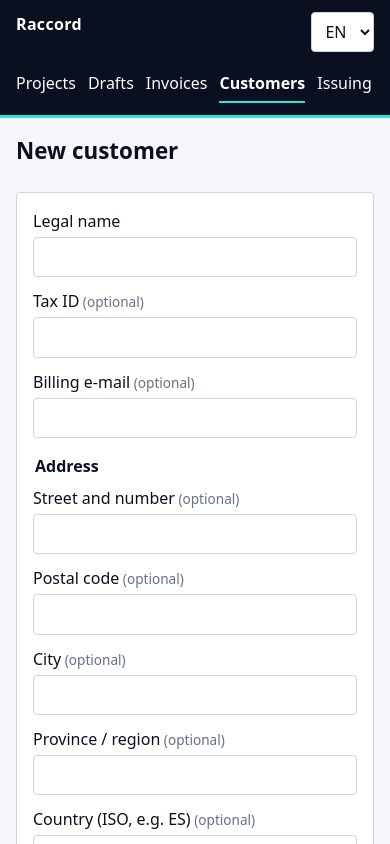
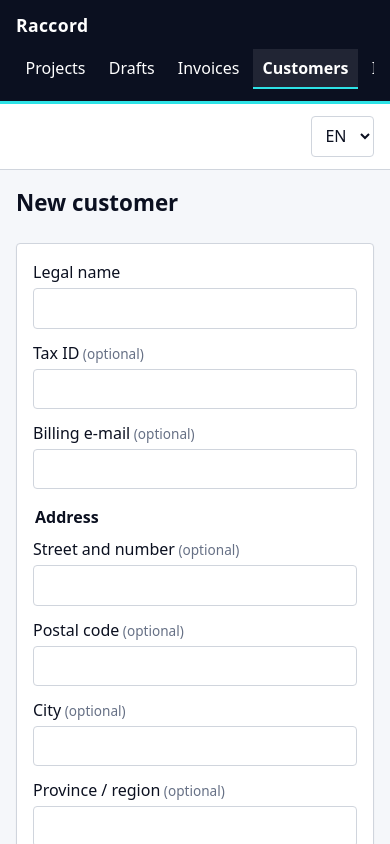
Before and after one commit to juangcarmona/raccord, a React (Vite) app in the folder src/Raccord.Frontend/: page /customers/new in a window 390 px wide. Shown: the top 844 px of the page. Built offline with nearby package versions, Linux system fonts and the light colour scheme; what openapi-fetch would draw is missing.

Commit message:
feat: align app shell navigation with design system

```diff
--- a/src/Raccord.Frontend/src/app/AppShell.tsx
+++ b/src/Raccord.Frontend/src/app/AppShell.tsx
@@ -36,7 +36,8 @@ export function AppShell() {
             <a className="skip-link" href="#main">
                 {t("app.skipToContent")}
             </a>
-            <header className="shell__header">
+            <div className="shell__layout">
+                <aside className="shell__sidebar">
                     <span className="brand">{t("app.name")}</span>
                     <nav aria-label={t("nav.main")}>
                         <ul>
@@ -47,6 +48,9 @@ export function AppShell() {
                             ))}
                         </ul>
                     </nav>
+                </aside>
+                <div className="shell__content">
+                    <header className="shell__toolbar">
                         <label className="locale">
                             <span className="visually-hidden">{t("app.language")}</span>
                             <select
@@ -67,5 +71,7 @@ export function AppShell() {
                         <Outlet />
                     </main>
                 </div>
+            </div>
+        </div>
     );
 }
--- a/src/Raccord.Frontend/src/styles.css
+++ b/src/Raccord.Frontend/src/styles.css
@@ -66,47 +66,65 @@ body {
     top: 1rem;
 }
 
-.shell__header {
-    display: flex;
-    flex-wrap: wrap;
-    align-items: center;
-    gap: 1rem 2rem;
-    padding: 0.75rem 1.5rem;
-    min-height: 4.5rem;
+.shell__layout {
+    min-height: 100vh;
+    display: grid;
+    grid-template-columns: 15rem minmax(0, 1fr);
+}
+.shell__sidebar {
+    padding: 1.5rem 1rem;
     background: var(--raccord-ink);
     color: var(--raccord-white);
-    border-bottom: 3px solid var(--raccord-cyan);
 }
 .brand {
+    display: block;
+    padding: 0 0.75rem 1.75rem;
     font-weight: 700;
     letter-spacing: 0.02em;
+    font-size: 1.25rem;
 }
-.shell__header nav ul {
-    display: flex;
-    flex-wrap: wrap;
-    gap: 0.25rem 1rem;
+.shell__sidebar nav ul {
+    display: grid;
+    gap: 0.35rem;
     margin: 0;
     padding: 0;
     list-style: none;
 }
-.shell__header nav a {
+.shell__sidebar nav a {
+    display: block;
     color: var(--raccord-white);
     text-decoration: none;
-    padding: 0.25rem 0;
-    border-bottom: 2px solid transparent;
+    padding: 0.65rem 0.75rem;
+    border-left: 3px solid transparent;
+    border-radius: 0 3px 3px 0;
 }
-.shell__header nav a.active {
-    border-bottom-color: var(--raccord-cyan);
+.shell__sidebar nav a.active {
+    border-left-color: var(--raccord-cyan);
+    background: rgb(255 255 255 / 9%);
     font-weight: 600;
 }
-.shell__header nav a:hover {
+.shell__sidebar nav a:hover {
     color: var(--raccord-cyan);
 }
-.shell__header select {
+.shell__content {
+    min-width: 0;
+}
+.shell__toolbar {
+    display: flex;
+    justify-content: flex-end;
+    min-height: 4.5rem;
+    padding: 0.75rem clamp(1rem, 3vw, 2.5rem);
+    border-bottom: 1px solid var(--border);
+    background: var(--surface);
+}
+.shell__toolbar select {
     color: var(--text);
 }
 .locale {
     margin-left: auto;
+}
+.shell__toolbar .locale {
+    margin-left: 0;
 }
 .shell__main {
     max-width: 80rem;
@@ -364,24 +382,37 @@ address {
 }
 
 @media (max-width: 48rem) {
-    .shell__header {
-        align-items: flex-start;
-        gap: 0.75rem 1rem;
+    .shell__layout {
+        grid-template-columns: minmax(0, 1fr);
+        grid-template-rows: auto minmax(0, 1fr);
+    }
+    .shell__sidebar {
         padding: 0.75rem 1rem;
+        border-bottom: 3px solid var(--raccord-cyan);
     }
-    .shell__header nav {
-        order: 3;
-        width: 100%;
+    .brand {
+        padding: 0 0 0.65rem;
+        font-size: 1.1rem;
+    }
+    .shell__sidebar nav {
         overflow-x: auto;
     }
-    .shell__header nav ul {
-        flex-wrap: nowrap;
+    .shell__sidebar nav ul {
+        display: flex;
         width: max-content;
-        gap: 0.75rem;
+        gap: 0.25rem;
     }
-    .shell__header nav a {
-        display: inline-block;
-        padding: 0.4rem 0;
+    .shell__sidebar nav a {
+        padding: 0.45rem 0.6rem;
+        border-left: 0;
+        border-bottom: 2px solid transparent;
+        border-radius: 0;
+    }
+    .shell__sidebar nav a.active {
+        border-bottom-color: var(--raccord-cyan);
+    }
+    .shell__toolbar {
+        min-height: 3.75rem;
     }
     .locale {
         margin-left: auto;
```
Also changed, not shown: 8 other files (tests, documents, lock files or other folders). Lines whose indentation alone changed are shown as unchanged.
